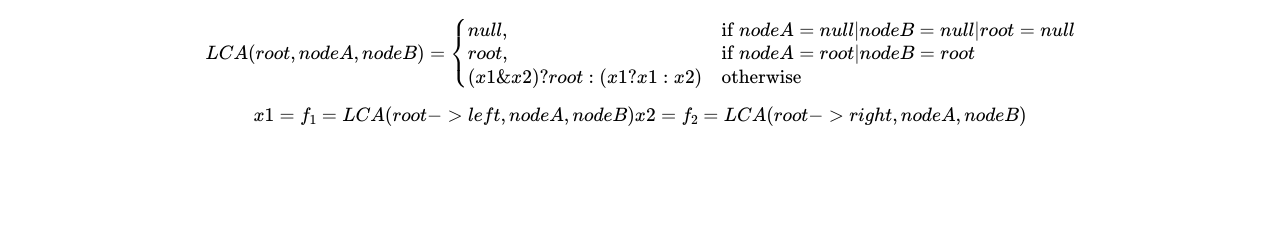
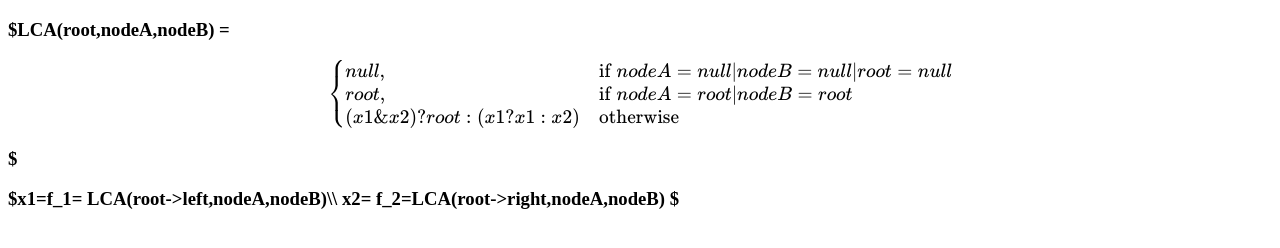
Before and after one commit to hejunfeng/hejunfeng.github.io, a plain HTML site: page index.html in a window 1280 px wide. Drawn offline with nearby package versions, Linux system fonts and the light colour scheme; some packages are replaced by stand-ins of ours.

Commit message:
Update index.html

```diff
--- a/index.html
+++ b/index.html
@@ -6,17 +6,17 @@
 </head>
 <body>
     <div>
-     <h3>$$LCA(root,nodeA,nodeB) =\begin{cases}
+     <h3>$LCA(root,nodeA,nodeB) =\begin{cases}
          null, & \text{if}\ nodeA=null|nodeB=null|root=null \\
          root, & \text{if}\ nodeA= root|nodeB=root\\
          (x1\&x2)?root:(x1?x1:x2) & \text{otherwise}
-         \end{cases}$$</h3>
+         \end{cases}$</h3>
     </div>
     <div>
        <h3>
-        $$x1=f_1= LCA(root->left,nodeA,nodeB)\\
+        $x1=f_1= LCA(root->left,nodeA,nodeB)\\
         x2= f_2=LCA(root->right,nodeA,nodeB)
-        $$
+        $
        </h3>
     </div>
 </body>
```
